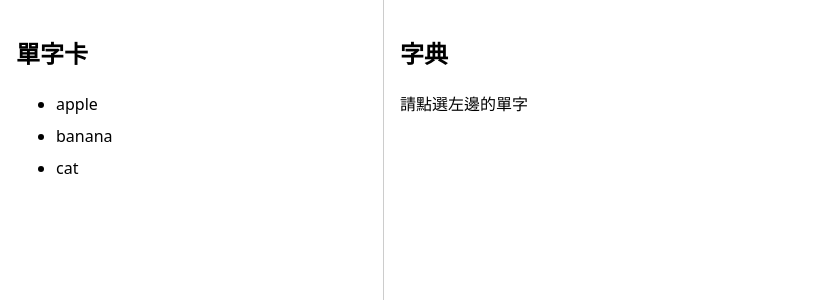
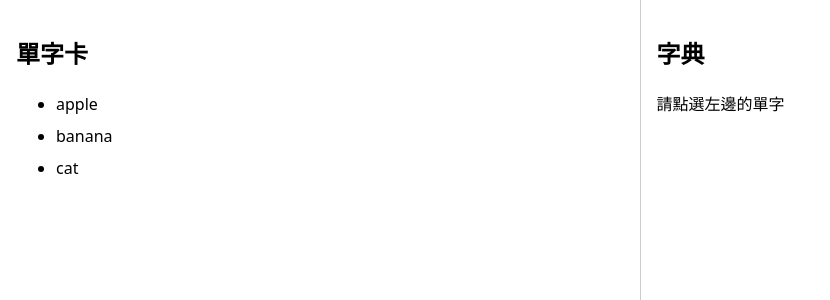
Before and after one commit to AstarChen0720/VOCcontainer, a React app in the folder frontend/: page / in a window 1280 px wide. Shown: the top 300 px of the page, without its empty margins (0-830 px from the left). Built offline with nearby package versions, Linux system fonts and the light colour scheme; the HTML template or start-up script is replaced by a standard one.

Commit message:
搞懂每部分大約在做什麼,簡單來說就是資料本身和狀態,與資料對應到的畫面被分開了

```diff
--- a/frontend/src/App.tsx
+++ b/frontend/src/App.tsx
@@ -14,7 +14,7 @@ type Word = {
 
 function App() {
   // 左邊的單字清單（暫時寫死））
-  // 建立一個陣列放有哪些單字，裡面放words([]裡面的words是單純的名子,參數名),初始值是符合Word的陣列（括號裡面的陣列，而每一個陣列是一個物件）
+  // 建立一個陣列放有哪些單字，裡面放words(左邊[]裡面的words是單純的名子,參數名),初始值是要符合Word的陣列(<Word[]>）
   const [words] = useState<Word[]>([
     { id: 1, text: "apple" },
     { id: 2, text: "banana" },
--- a/frontend/src/components/WordList.tsx
+++ b/frontend/src/components/WordList.tsx
@@ -2,19 +2,20 @@ type Word = {
   id: number;
   text: string;
 };
-
+//  定義名叫Props的型別,是一個object,且裡面有兩個屬性名words:要是一個符合"Word"型別的陣列和onSelect:他是一個函式,而這函式收到的參數我要把他叫做word,且是一個符合"Word"型別的參數(:Word),且沒有回傳值(這是typescript的語法"=>"代表回傳值,而void代表沒有回傳值,沒有用則會預設回傳值undefined,但這裡我們不需要回傳值，所以要用void)
 type Props = {
   words: Word[];
   onSelect: (word: Word) => void;
 };
 
+// 創一個叫WordList的函式,並且用解構寫法將words和onSelect這兩個屬性重參數中抓出來使用,且規定型別是Props
 function WordList({ words, onSelect }: Props) {
   return (
     <div
-      style={{ width: "30%", borderRight: "1px solid #ccc", padding: "16px" }}
+      style={{ flex: 1, borderRight: "1px solid #ccc", padding: "16px" }}
     >
       <h2>單字卡</h2>
-
+      {/* map遍歷words陣列中的每個元素並傳入後面,而將這個東西取名叫word,在這裡用箭頭函式回傳一個<li>元素(這裡的=>右邊加上小括號是隱式寫法,代表回傳這個<li>元素不用寫return,如果只有一行可以省略小括號) 並將list item顯示word的text*/}
       <ul>
         {words.map((word) => (
           <li
@@ -30,4 +31,5 @@ function WordList({ words, onSelect }: Props) {
   );
 }
 
+// 把WordList這個components 不具名(=預設=default)匯出,讓其他組件可以使用
 export default WordList;
```
Also changed, not shown: frontend/src/components/Dictionary.tsx (+8 -2 lines), 1 other file (tests, documents, lock files or other folders).
